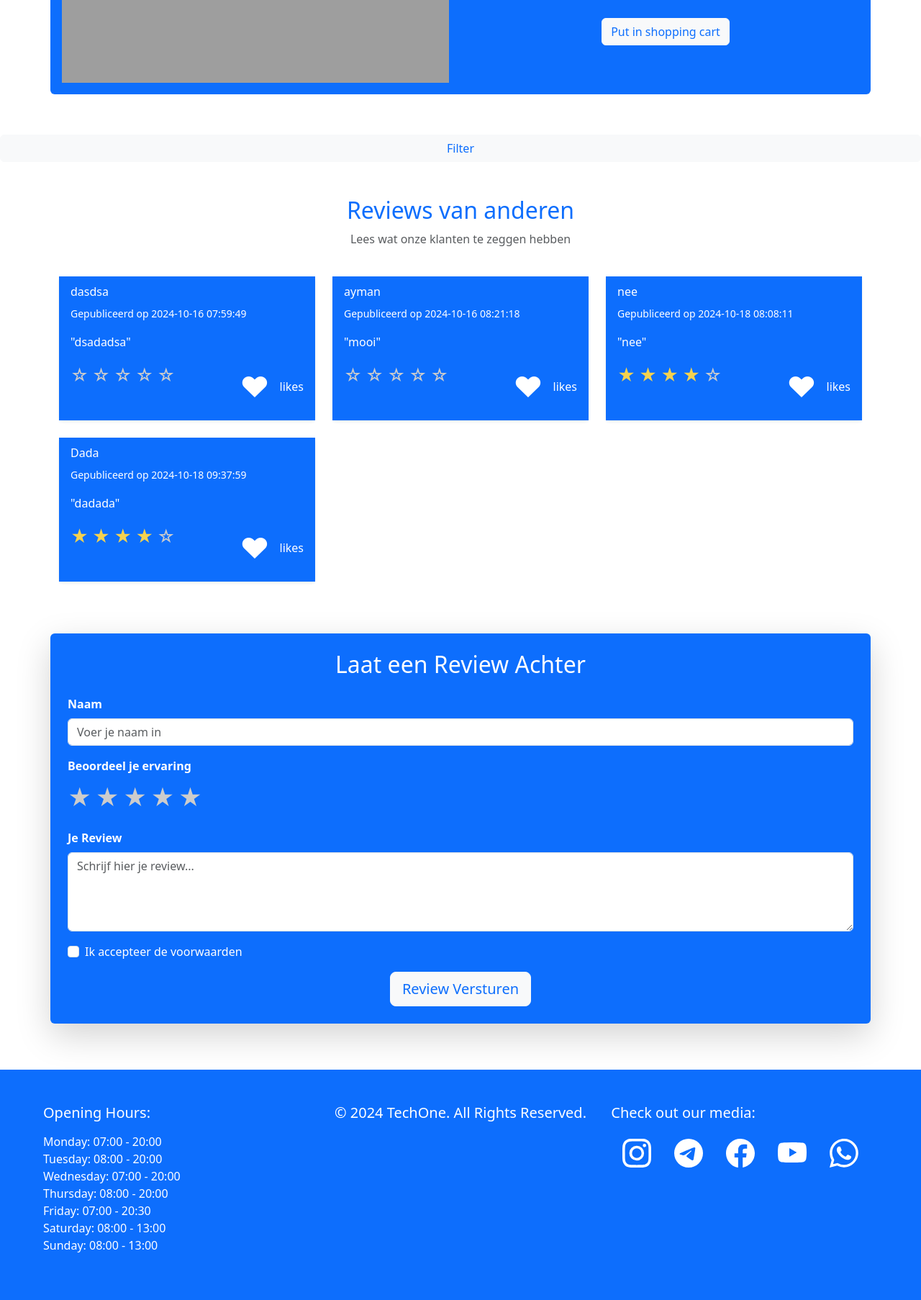
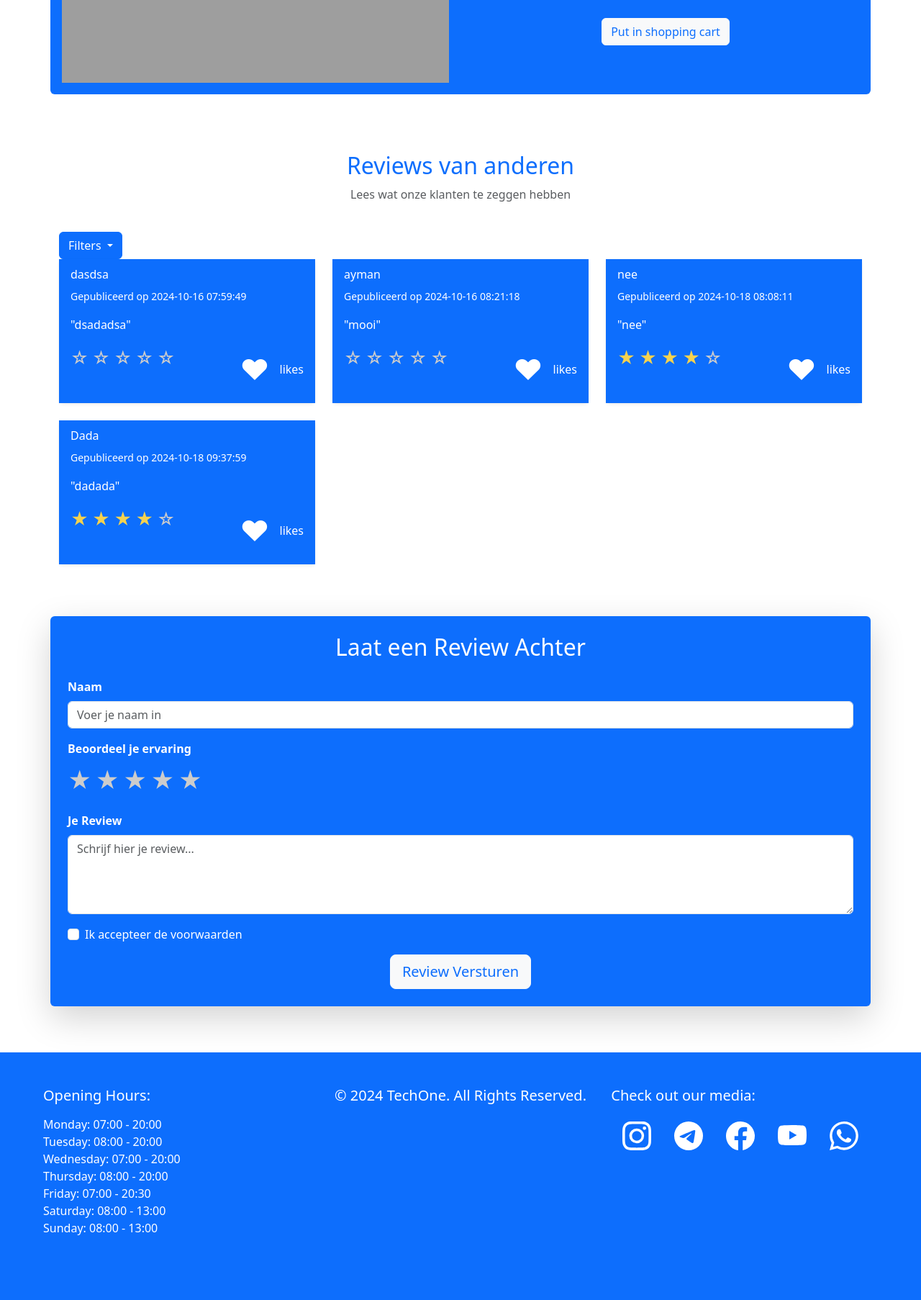
Before and after one commit to RubenvanderVliet/Review-your-experience, a PHP site: page /product-page.php?id=1 in a window 1280 px wide. Shown: the part 457-2263 px from the top of the page at 72% size. After the commit the page ends 2173 px from the top, so only its background shows below. Run offline with PHP 8.4, Linux system fonts and the light colour scheme; data comes from the database, SQL or seed files in the repository; data that the repository does not hold is empty; grey boxes are pictures that could not be loaded.

Commit message:
Bezig geweest met US8 en US9

```diff
--- a/product-page.php
+++ b/product-page.php
@@ -53,11 +53,6 @@
     </div>
     <!-- end product container  -->
 
-    <div class="d-grid gap-2 my-4">
-        <a href="#" class="btn btn-light text-primary">Filter</a>
-    </div>
-    </div>
-
 
     <!-- start review container -->
     <div class="container mt-5">
@@ -67,6 +62,17 @@
                 <p class="text-muted">Lees wat onze klanten te zeggen hebben</p>
             </div>
         </div>
+
+        <div class="dropdown">
+            <button class="btn btn-primary dropdown-toggle" type="button" data-bs-toggle="dropdown" aria-expanded="false">
+                Filters
+            </button>
+            <ul class="dropdown-menu">
+                <li><a class="dropdown-item" href="#">Datum</a></li>
+                <li><a class="dropdown-item" href="#">Cijfer</a></li>
+            </ul>
+        </div>
+
         <div class="row">
             <?php foreach ($reviews as $review): ?>
                 <div class="col-md-4">
@@ -107,6 +113,7 @@
         </div>
     </div>
     <!-- end review container -->
+
 
     <!-- start form container   -->
     <div class="container my-5 p-4 rounded shadow-lg bg-primary">
```
Also changed, not shown: backend-product.php (+15 -0 lines).
